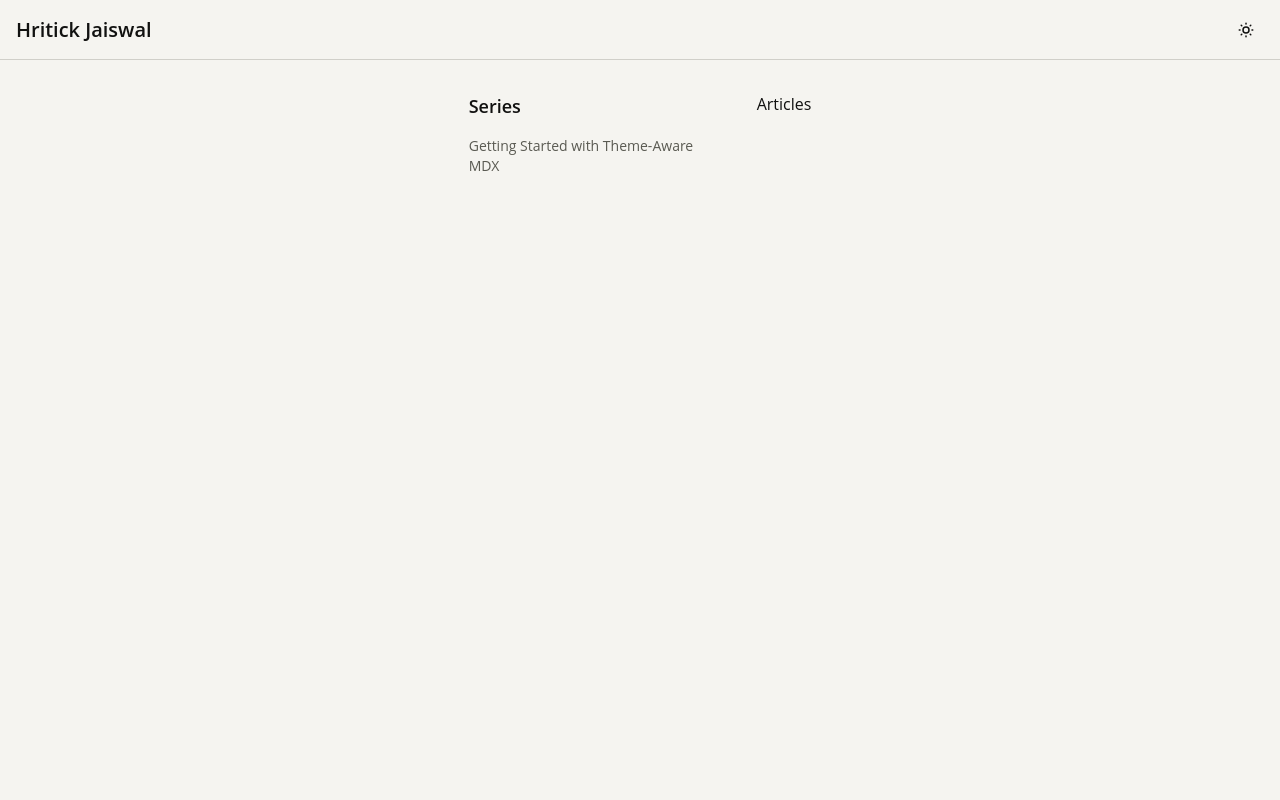
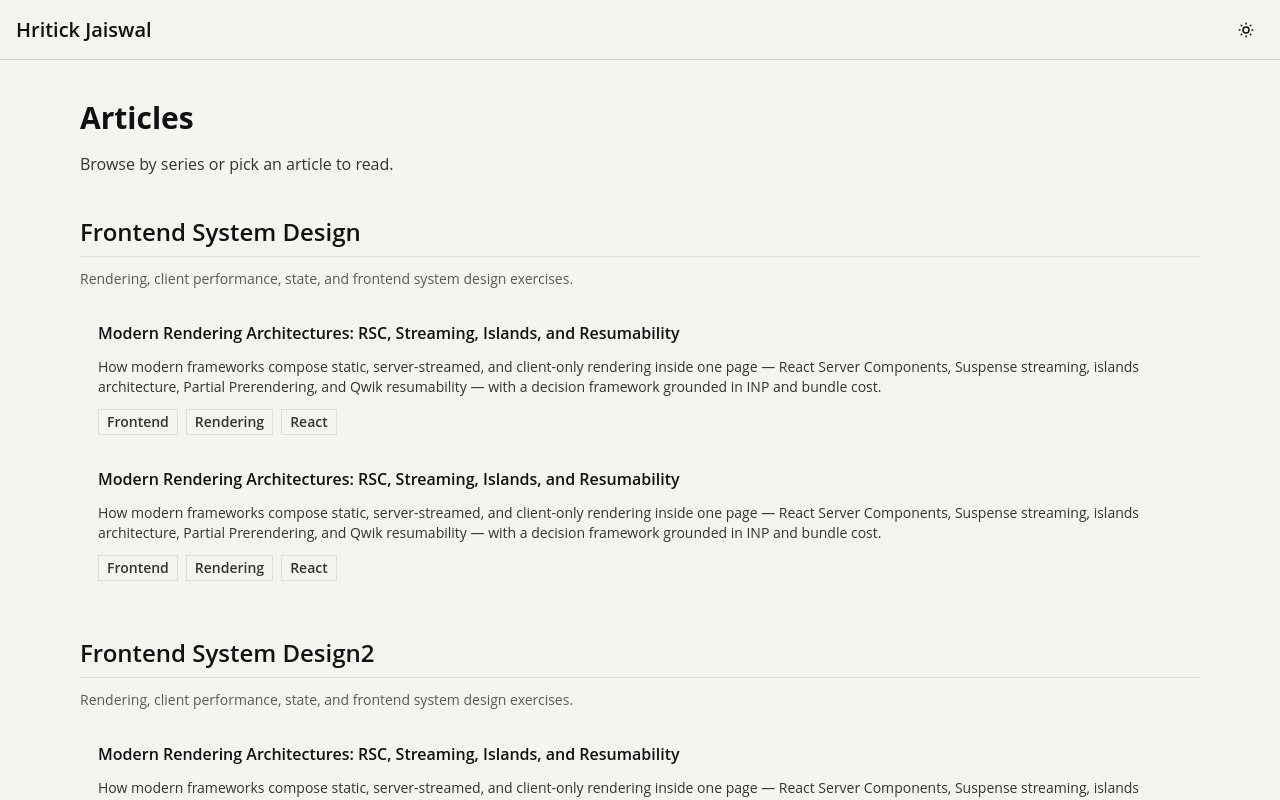
Before and after one commit to hritickjaiswal22/portfolio, a Next.js app: page /articles in a window 1280 px wide. Shown: the top 800 px of the page. Built offline with nearby package versions, Linux system fonts and the light colour scheme.

Commit message:
feat articles page v1

```diff
--- a/src/app/articles/layout.tsx
+++ b/src/app/articles/layout.tsx
@@ -7,27 +7,5 @@ export default function ArticlesLayout({
 }: {
   children: React.ReactNode;
 }) {
-  return (
-    <div className="max-w-7xl mx-auto px-4 py-8 flex gap-8">
-      {/* Left Sidebar */}
-      <aside className="w-64 shrink-0 hidden lg:block">
-        <h3 className="font-semibold text-lg mb-4 text-foreground">Series</h3>
-        <ul className="space-y-3">
-          {articles.map((article) => (
-            <li key={article.slug}>
-              <Link
-                href={`/articles/${article.slug}`}
-                className="text-muted-foreground hover:text-primary transition-colors text-sm block"
-              >
-                {article.title}
-              </Link>
-            </li>
-          ))}
-        </ul>
-      </aside>
-
-      {/* Main Content Area */}
-      <main className="flex-1 min-w-0">{children}</main>
-    </div>
-  );
+  return <main className="max-w-6xl w-full mx-auto p-2">{children}</main>;
 }
--- a/src/app/articles/page.tsx
+++ b/src/app/articles/page.tsx
@@ -1,5 +1,106 @@
+import Link from "next/link";
+
+interface SiteCardProps {
+  name: string;
+  description: string;
+  tags: Array<string>;
+  slug: string;
+}
+
+const series = [
+  {
+    series: "Frontend System Design",
+    description:
+      "Rendering, client performance, state, and frontend system design exercises.",
+    artciles: [
+      {
+        name: "Modern Rendering Architectures: RSC, Streaming, Islands, and Resumability",
+        description:
+          "How modern frameworks compose static, server-streamed, and client-only rendering inside one page — React Server Components, Suspense streaming, islands architecture, Partial Prerendering, and Qwik resumability — with a decision framework grounded in INP and bundle cost.",
+        tags: ["Frontend", "Rendering", "React"],
+        slug: "rendering-architectures",
+      },
+      {
+        name: "Modern Rendering Architectures: RSC, Streaming, Islands, and Resumability",
+        description:
+          "How modern frameworks compose static, server-streamed, and client-only rendering inside one page — React Server Components, Suspense streaming, islands architecture, Partial Prerendering, and Qwik resumability — with a decision framework grounded in INP and bundle cost.",
+        tags: ["Frontend", "Rendering", "React"],
+        slug: "rendering-architectures2",
+      },
+    ],
+  },
+  {
+    series: "Frontend System Design2",
+    description:
+      "Rendering, client performance, state, and frontend system design exercises.",
+    artciles: [
+      {
+        name: "Modern Rendering Architectures: RSC, Streaming, Islands, and Resumability",
+        description:
+          "How modern frameworks compose static, server-streamed, and client-only rendering inside one page — React Server Components, Suspense streaming, islands architecture, Partial Prerendering, and Qwik resumability — with a decision framework grounded in INP and bundle cost.",
+        tags: ["Frontend", "Rendering", "React"],
+        slug: "rendering-architectures",
+      },
+      {
+        name: "Modern Rendering Architectures: RSC, Streaming, Islands, and Resumability",
+        description:
+          "How modern frameworks compose static, server-streamed, and client-only rendering inside one page — React Server Components, Suspense streaming, islands architecture, Partial Prerendering, and Qwik resumability — with a decision framework grounded in INP and bundle cost.",
+        tags: ["Frontend", "Rendering", "React"],
+        slug: "rendering-architectures2",
+      },
+    ],
+  },
+];
+
+function SiteCard({ description, name, tags, slug }: SiteCardProps) {
+  return (
+    <Link href={`/articles/${slug}`}>
+      <div className="rounded-sm transition-colors transition-transform p-4 flex flex-col gap-3 hover:bg-accent cursor-pointer border-l-2 border-l-transparent hover:border-l-primary hover:translate-x-0.5 group">
+        <span className="text-foreground font-semibold group-hover:underline">
+          {name}
+        </span>
+        <p className="text-secondary-foreground text-sm leading-5">
+          {description}
+        </p>
+        <div className="flex flex-wrap gap-2">
+          {tags.map((tag) => (
+            <div
+              key={tag}
+              className="text-sm px-2 py-0.5 font-semibold bg-card text-secondary-foreground border-border-subtle border"
+            >
+              {tag}
+            </div>
+          ))}
+        </div>
+      </div>
+    </Link>
+  );
+}
+
 function Articles() {
-  return <h1>Articles</h1>;
+  return (
+    <article className="py-8 px-2">
+      <h1 className="text-3xl font-bold mb-4">Articles</h1>
+
+      <p className="text-base text-secondary-foreground mb-8">
+        Browse by series or pick an article to read.
+      </p>
+
+      {series.map(({ artciles, description, series }) => (
+        <section key={series}>
+          <h2 className="mt-10 mb-3 text-2xl font-semibold pb-2 border-b border-b-border-subtle">
+            {series}
+          </h2>
+
+          <p className="text-muted-foreground text-sm mb-4">{description}</p>
+
+          {artciles.map((artcile) => (
+            <SiteCard key={artcile.slug} {...artcile} />
+          ))}
+        </section>
+      ))}
+    </article>
+  );
 }
 
 export default Articles;
--- a/src/app/page.tsx
+++ b/src/app/page.tsx
@@ -48,6 +48,14 @@ function HeroSection() {
       </p>
 
       <div className="flex flex-wrap gap-3 mt-2 justify-center items-center">
+        <SiteAction
+          href="/articles"
+          forceNewTab={false}
+          className="bg-primary text-primary-foreground hover:bg-accent-hover hover:border-accent-hover"
+        >
+          Browse Articles
+        </SiteAction>
+
         <SiteAction
           href="https://github.com/hritickjaiswal22"
           forceNewTab={true}
--- a/src/components/header.tsx
+++ b/src/components/header.tsx
@@ -1,10 +1,15 @@
+import Link from "next/link";
+
 import ThemeSwitcher from "@/components/theme-switcher";
 
 export function HeaderLogo() {
   return (
-    <a className="text-foreground hover:text-secondary-foreground cursor-pointer font-semibold text-xl">
+    <Link
+      href={"/"}
+      className="text-foreground hover:text-secondary-foreground cursor-pointer font-semibold text-xl"
+    >
       Hritick Jaiswal
-    </a>
+    </Link>
   );
 }
 
```
